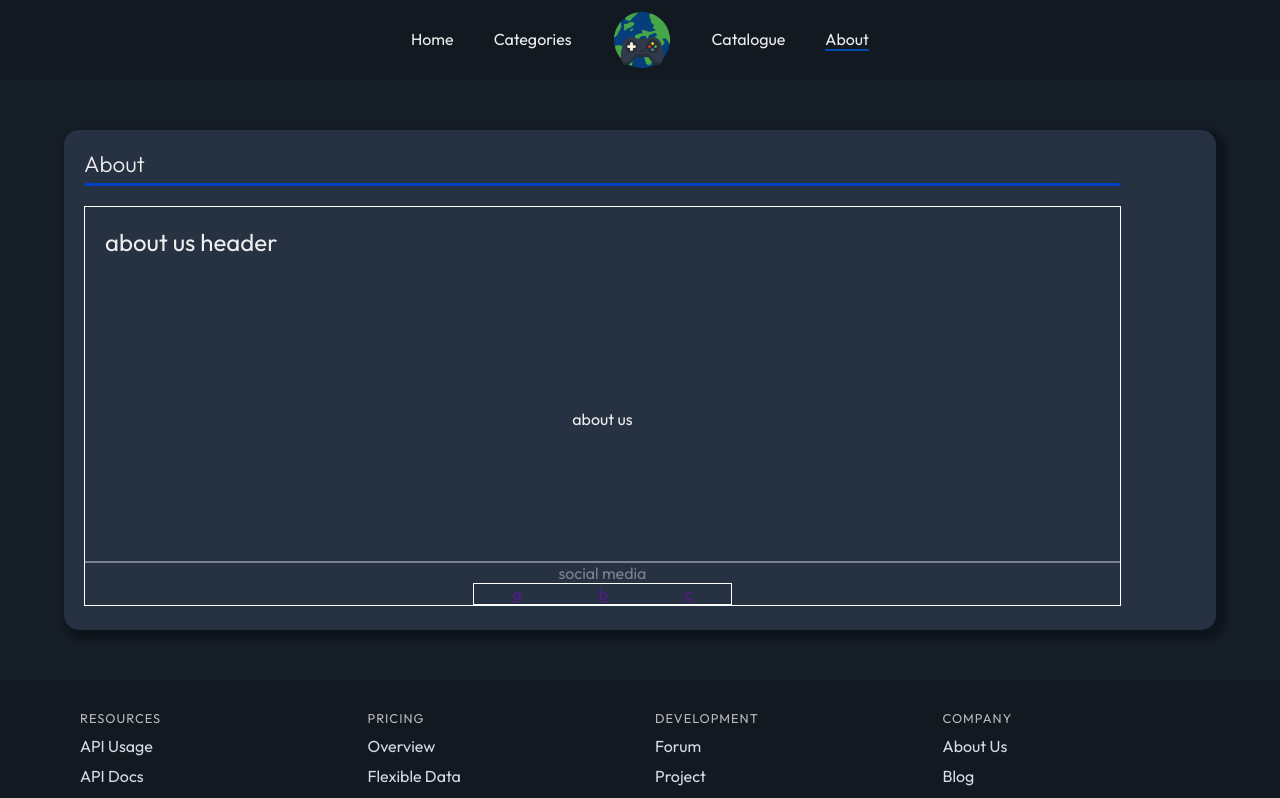
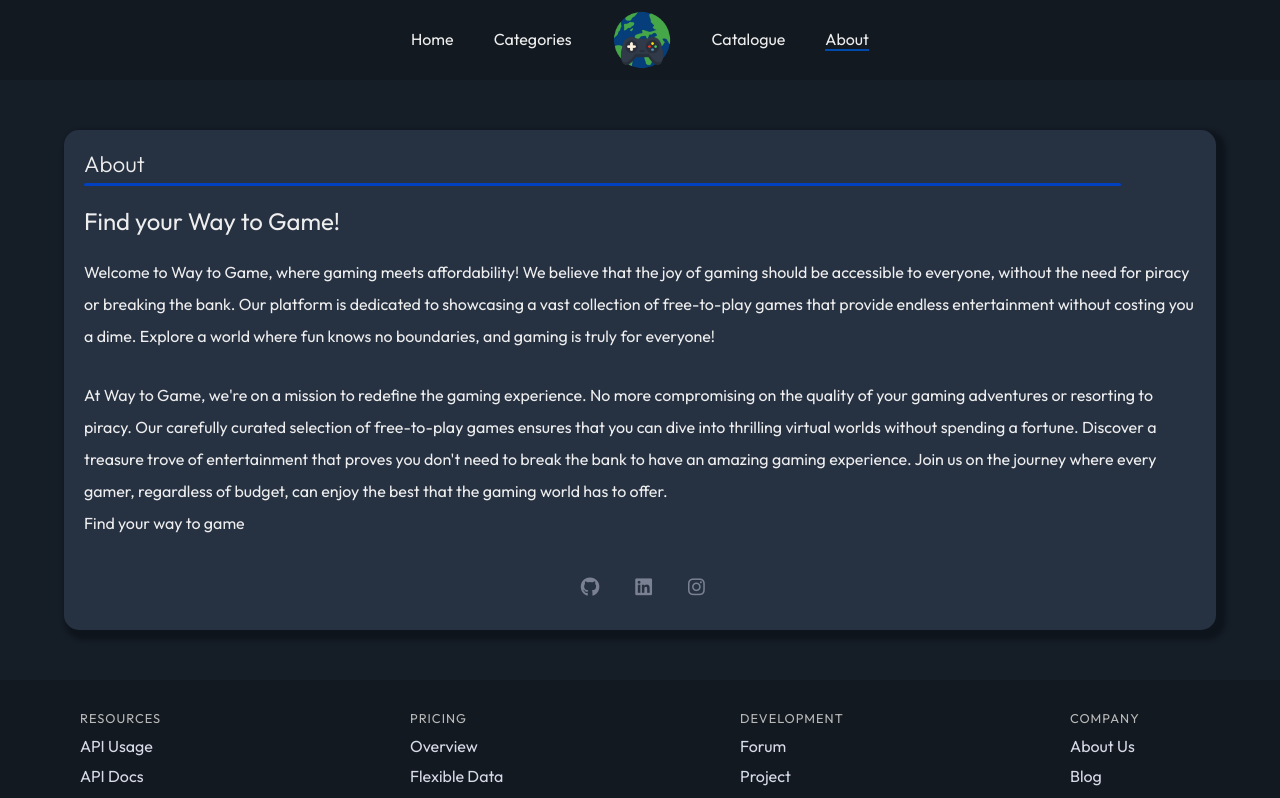
Before and after one commit to TerryKrom/waytogame, a React (Create React App) app: page /about in a window 1280 px wide. Shown: the top 798 px of the page. Built offline with nearby package versions, Linux system fonts and the light colour scheme.

Commit message:
code organized, style and script fixed

```diff
--- a/src/components/categoryList.jsx
+++ b/src/components/categoryList.jsx
@@ -6,9 +6,9 @@ import { TailSpin } from 'react-loader-spinner';
 
 
 const CategoryList = () => {
-    const [resourceType, setResourceType] = useState("action");
+    const [resourceType, setResourceType] = useState("shooter");
     const [data, setData] = useState([]);
-    const [activeButton, setActiveButton] = useState("action"); // Novo estado para rastrear o botão ativo
+    const [activeButton, setActiveButton] = useState("shooter"); // Novo estado para rastrear o botão ativo
     const [isLoading, setIsLoading] = useState(true);
 
     useEffect(() => {
@@ -23,12 +23,15 @@ const CategoryList = () => {
     }, [resourceType]);
 
     const changeResourceType = (type) => {
-        setResourceType(type);
-        setIsLoading(true);
-        setActiveButton(type); // Atualize o botão ativo quando o tipo de recurso for alterado
+        if (type !== resourceType) {
+            setResourceType(type);
+            setIsLoading(true);
+            setActiveButton(type); // Atualize o botão ativo quando o tipo de recurso for alterado
+
+        }
     }
 
-    const limitedData = data.slice(0, 10);
+    const limitedData = data.slice(0, 12);
 
     return (
         <>
--- a/src/components/footer.css
+++ b/src/components/footer.css
@@ -23,19 +23,19 @@ section.top {
     margin-bottom: 30px;
 }
 
-section.top img {
-    display: block;
-    height: 30px;
-    margin: 0 0 30px;
-}
-
 section.top ul {
     list-style: none;
     padding: 0;
     margin: 0;
     display: grid;
-    gap: 30px;
+    gap: 50px;
     grid-template-columns: repeat(2, 1fr);
+}
+
+@media (width > 1160px){
+    section.top ul{
+        gap: 200px;
+    }
 }
 
 @media (width > 480px) {
@@ -71,4 +71,6 @@ section.bottom {
     border-top: 2px solid #eeefff6c;
     color: #eeefff6c;
     font-size: 13px;
+    display: flex;
+    justify-content: space-between;
 }
--- a/src/components/footer.jsx
+++ b/src/components/footer.jsx
@@ -38,7 +38,9 @@ const Footer = () => {
                 </ul>
             </section>
 
-            <section class="bottom">© 2023 Way to Game - Guilherme Avila</section>
+            <section class="bottom">
+                <span>© 2023 Way to Game - Guilherme Avila</span>
+            </section>
         </footer>
     );
 }
--- a/src/components/mainAbout.css
+++ b/src/components/mainAbout.css
@@ -5,24 +5,37 @@
     align-items: center;
     flex-direction: column;
     margin: 20px;
-    border: 1px solid #fff;
-    height: 400px;
+    /* border: 1px solid #fff; */
+    min-height: 400px;
+}
+
+
+@media only screen and (min-width: 920px){
+    .about-container{
+        width: 97% !important;
+    }
 }
 
 .about-header {
     display: flex;
-    justify-content: flex-start;
-    align-items: center;
+    justify-content: space-around;
+    flex-direction: column;
+    align-items: flex-start;
     width: 100%;
+    /* border: 1px solid #Fff; */
 }
 
-.about-header h2 {
+.about-header h2{
     font-weight: 400;
-    margin: 20px;
+    margin-bottom: 20px;
+}
+
+.about-container p{
+    line-height: 2rem;
 }
 
 .about-bottom {
-    border-top: 2px solid #eeefff6c;
+    /* border-top: 2px solid #eeefff6c; */
     color: #eeefff6c;
     width: 100%;
     display: flex;
@@ -32,8 +45,15 @@
 }
 
 .social-icons{
-    border: 1px solid #fff;
-    width: 25%;
     display: flex;
     justify-content: space-around;
+    width: 10rem;
+    margin-top: 10px;
+    margin-bottom: 10px;
 }
+
+.social-icons a{
+    font-size: 1.2rem;
+    color: #eeefff6c;
+    text-decoration: none;
+}
--- a/src/components/mainAbout.jsx
+++ b/src/components/mainAbout.jsx
@@ -5,17 +5,18 @@ const MainAbout = () => {
     return (
         <div className="about-container">
             <div className="about-header">
-                <h2>about us header</h2>
+                <h2>Find your Way to Game!</h2>
+                <p>Welcome to Way to Game, where gaming meets affordability! We believe that the joy of gaming should be accessible to everyone, without the need for piracy or breaking the bank. Our platform is dedicated to showcasing a vast collection of free-to-play games that provide endless entertainment without costing you a dime. Explore a world where fun knows no boundaries, and gaming is truly for everyone!</p>
             </div>
             <div className="about-center">
-                <p>about us</p>
+                <p>At Way to Game, we're on a mission to redefine the gaming experience. No more compromising on the quality of your gaming adventures or resorting to piracy. Our carefully curated selection of free-to-play games ensures that you can dive into thrilling virtual worlds without spending a fortune. Discover a treasure trove of entertainment that proves you don't need to break the bank to have an amazing gaming experience. Join us on the journey where every gamer, regardless of budget, can enjoy the best that the gaming world has to offer.</p>
+                <p>Find your way to game</p>
             </div>
             <div className="about-bottom">
-                <p>social media</p>
                 <div className="social-icons">
-                    <a href="">a</a>
-                    <a href="">b</a>
-                    <a href="">c</a>
+                    <a class="fa-brands fa-github" rel='noreferrer' target="_blank" href='https://github.com/terrykrom/way-to-game'></a>
+                    <a class="fa-brands fa-linkedin" rel='noreferrer' target="_blank" href='https://linkedin.com/in/guilherme-lopes-avila'></a>
+                    <a class="fa-brands fa-instagram" rel='noreferrer' target="_blank" href='https://instagram.com/terrykrom'></a>
                 </div>
             </div>
         </div>
--- /dev/null
+++ b/src/components/popularContainer.jsx
@@ -0,0 +1,22 @@
+import fetchData from '../fetchApi';
+import GameList from './gameList';
+import React, { useState, useEffect } from 'react';
+
+
+const PopularContainer = () => {
+    const [games, setGames] = useState([]);
+
+    useEffect(() => {
+        fetchData('https://free-to-play-games-database.p.rapidapi.com/api/games?platform=all&sort-by=relevance') // Call the fetchData function
+            .then(result => setGames(result))
+            .catch(error => console.error('Error:', error));
+    }, []);
+
+    return (
+        <>
+            <GameList games={games}></GameList>
+        </>
+    );
+}
+
+export default PopularContainer;
--- a/src/index.css
+++ b/src/index.css
@@ -1,4 +1,4 @@
-@import url('https://fonts.googleapis.com/css2?family=Outfit:wght@100;200;300;400;500&display=swap');
+@import url('https://fonts.googleapis.com/css2?family=Outfit:wght@100;200;300;400&display=swap');
 
 *{
   margin: 0;
--- a/src/pages/home.jsx
+++ b/src/pages/home.jsx
@@ -4,6 +4,8 @@ import Separator from '../components/separator';
 import MainGame from '../components/mainGame';
 import Container from '../components/container';
 import Footer from '../components/footer';
+import ContainerLg from '../components/container-lg';
+import PopularContainer from '../components/popularContainer';
 
 const Home = () => {
     return (
@@ -12,6 +14,7 @@ const Home = () => {
             <Separator></Separator>
             <MainGame />
             <Container></Container>
+            <ContainerLg titleText={"Popular games"} inside={<PopularContainer/>}></ContainerLg>
             <Footer></Footer>
         </>
     );
```
Also changed, not shown: src/App.css (line endings or trailing spaces).
